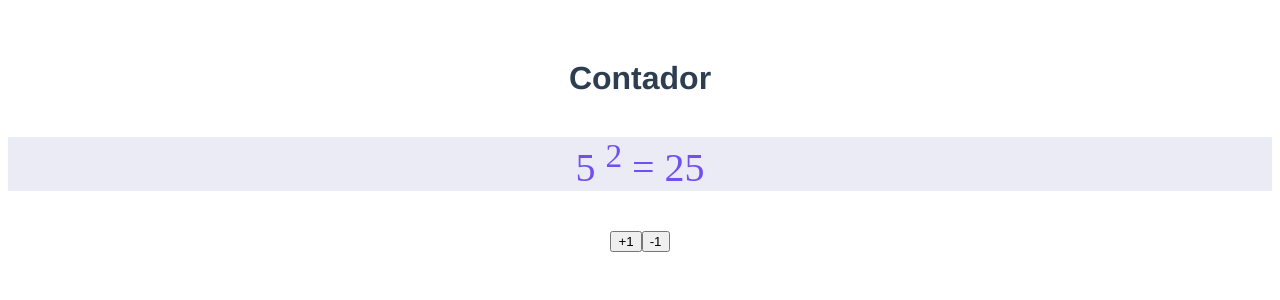
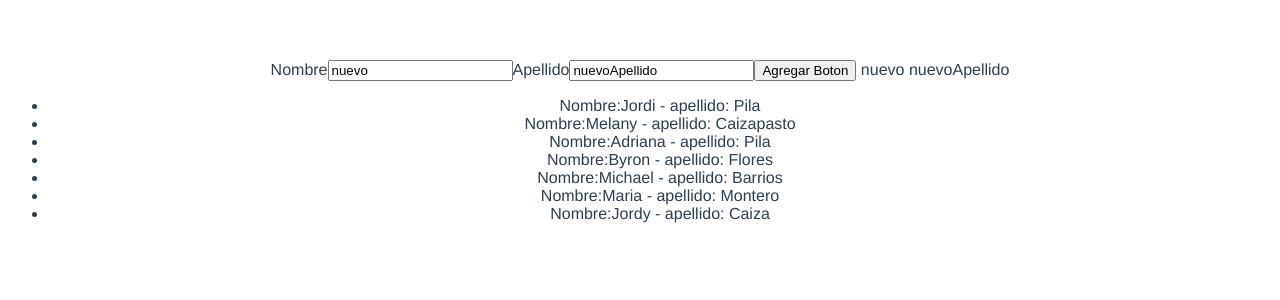
Before and after one commit to JordiFPA/pw_u2_p8_jp, a Vue app: page / in a window 1280 px wide. Shown: the top 300 px of the page. Built offline with nearby package versions, Linux system fonts and the light colour scheme.

Commit message:
Taller 14 Directivas

```diff
--- a/src/App.vue
+++ b/src/App.vue
@@ -1,16 +1,20 @@
 <template>
   <!-- HolaMundoView> </HolaMundoView> -->
-  <ContadorView />
+  <!-- ContadorView /> -->
+<EstudianteView/>
 </template>
 
 <script>
 import HolaMundoView from "./views/HolaMundoView.vue";
 import ContadorView from "@/views/ContadorView.vue";
+import EstudianteView from "@/views/EstudianteView.vue";
 
 export default {
   name: "App",
   components: {
+    HolaMundoView,
     ContadorView,
+    EstudianteView,
   },
 };
 </script>
--- a/src/components/Contador.vue
+++ b/src/components/Contador.vue
@@ -1,12 +1,15 @@
 <template>
   <div class="container">
-    <h1>Contador</h1>
-    <p>{{ this.numero }} <sup> 2</sup> = {{ calCuadrado }}</p>
+    <h1>{{title}}</h1>
+    <p>
+      {{ this.numero }}
+      <sup>2</sup>
+      = {{ calCuadrado }}
+    </p>
 
     <div>
-        <button v-on:click = "incrementar()"> +1 </button>
-        <button v-on:click = "decrementar()" > -1 </button>
-
+      <button v-on:click="incrementar()">+1</button>
+      <button v-on:click="decrementar()">-1</button>
     </div>
 
     <!--
@@ -19,23 +22,43 @@
     1+1
     {{ 1 + 1 }}
     true?'Es Verdadero' :'Es Falso'
-    {{ false ? "Es Verdadero" : "Es Falso" }} -->
+    {{ false ? "Es Verdadero" : "Es Falso" }}-->
   </div>
 </template>
 
 <script>
 export default {
+  /* props: ["title", "value"], */
+
+  props: {
+    title: String,
+    value: {
+      type: Number,
+      required: false,
+      default: 100,
+      validator(value){
+        return value > 0
+      },
+    },
+    p1: Boolean,
+    p2: Array,
+    p3: Object,
+    p4: Function,
+    p5: Date,
+    p6: Symbol
+  },
   data() {
     return {
-      numero: 5,
+      numero: this.value,
       texto: "Jordi Pila",
+      titulo: "Contador",
       activo: true,
       usuario: {
         nombre: "Jordi Pila",
         edad: "35",
-        genero: "masculino",
+        genero: "masculino"
       },
-      arreglo: ["Amarillo", "Azul"],
+      arreglo: ["Amarillo", "Azul"]
     };
   },
 
@@ -45,19 +68,29 @@ export default {
       return this.numero * this.numero;
     },
     incrementar() {
-        return this.numero ++;
+      return this.numero++;
     },
-    decrementar(){
-        return this.numero --;
-    },
+    decrementar() {
+      return this.numero--;
+    }
   },
 
   computed: {
     calCuadrado() {
       console.log("Entro a la propiedad computada");
       return this.numero * this.numero;
-    },
+    }
   },
+
+  created() {
+    if( this.value > 0) {
+      console.log("Es correcto");
+
+    } else {
+      throw new Error("Error el valor no puede ser <0 ");
+    }
+  },
+
 };
 </script>
 
--- /dev/null
+++ b/src/components/Estudiante.vue
@@ -0,0 +1,51 @@
+<template>
+  <div class="container">
+    <label for="id_nombre">Nombre</label>
+    <input v-model="nuevoNombre" id="id_nombre" type="text" />
+    <label for="id_apellido">Apellido</label>
+    <input v-model="nuevoApellido" id="id_apellido" type="text" />
+
+    <button v-on:click="agregarEstudiante()">Agregar Boton</button>
+    {{nuevoNombre}}
+    {{nuevoApellido}}
+    <ul>
+      <li
+        v-for="{nombre, apellido} in lista"
+        :key="nombre"
+      >Nombre:{{nombre}} - apellido: {{apellido}}</li>
+    </ul>
+  </div>
+</template>
+
+<script>
+export default {
+  data() {
+    return {
+      nuevoNombre: "nuevo",
+      nuevoApellido:"nuevoApellido",
+      lista: [
+        { nombre: "Jordi", apellido: "Pila" },
+        { nombre: "Melany", apellido: "Caizapasto" },
+        { nombre: "Adriana", apellido: "Pila" },
+        { nombre: "Byron", apellido: "Flores" },
+        { nombre: "Michael", apellido: "Barrios" },
+        { nombre: "Maria", apellido: "Montero" },
+        { nombre: "Jordy", apellido: "Caiza" }
+      ]
+    };
+  },
+  methods: {
+    agregarEstudiante() {
+      const nuevo = {
+        nombre: this.nuevoNombre,
+        apellido: this.nuevoApellido,
+      };
+      //this.lista.unshift(nuevo);
+      this.lista.push(nuevo);
+    }
+  }
+};
+</script>
+
+<style>
+</style>
--- a/src/views/ContadorView.vue
+++ b/src/views/ContadorView.vue
@@ -1,16 +1,28 @@
 <template>
   <div>
-    <Contador />
+    <Contador title="Titulo 1" v-bind:value="1" />
+    <Contador title="Titulo 2" :value="metodo1()" />
+    <Contador title="Titulo 3" />
   </div>
-
 </template>
 
 <script>
 import Contador from "@/components/Contador.vue";
 export default {
   components: {
-    Contador,
+    Contador
   },
+
+  data() {
+    return {
+      numero: 20
+    };
+  },
+  methods: {
+    metodo1() {
+      return 2 + 9;
+    }
+  }
 };
 </script>
 
--- /dev/null
+++ b/src/views/EstudianteView.vue
@@ -0,0 +1,17 @@
+<template>
+  <Estudiante/>
+</template>
+
+<script>
+import Estudiante from "@/components/Estudiante.vue" ;
+export default {
+    components: {
+        Estudiante,
+    },
+
+}
+</script>
+
+<style>
+
+</style>
```
